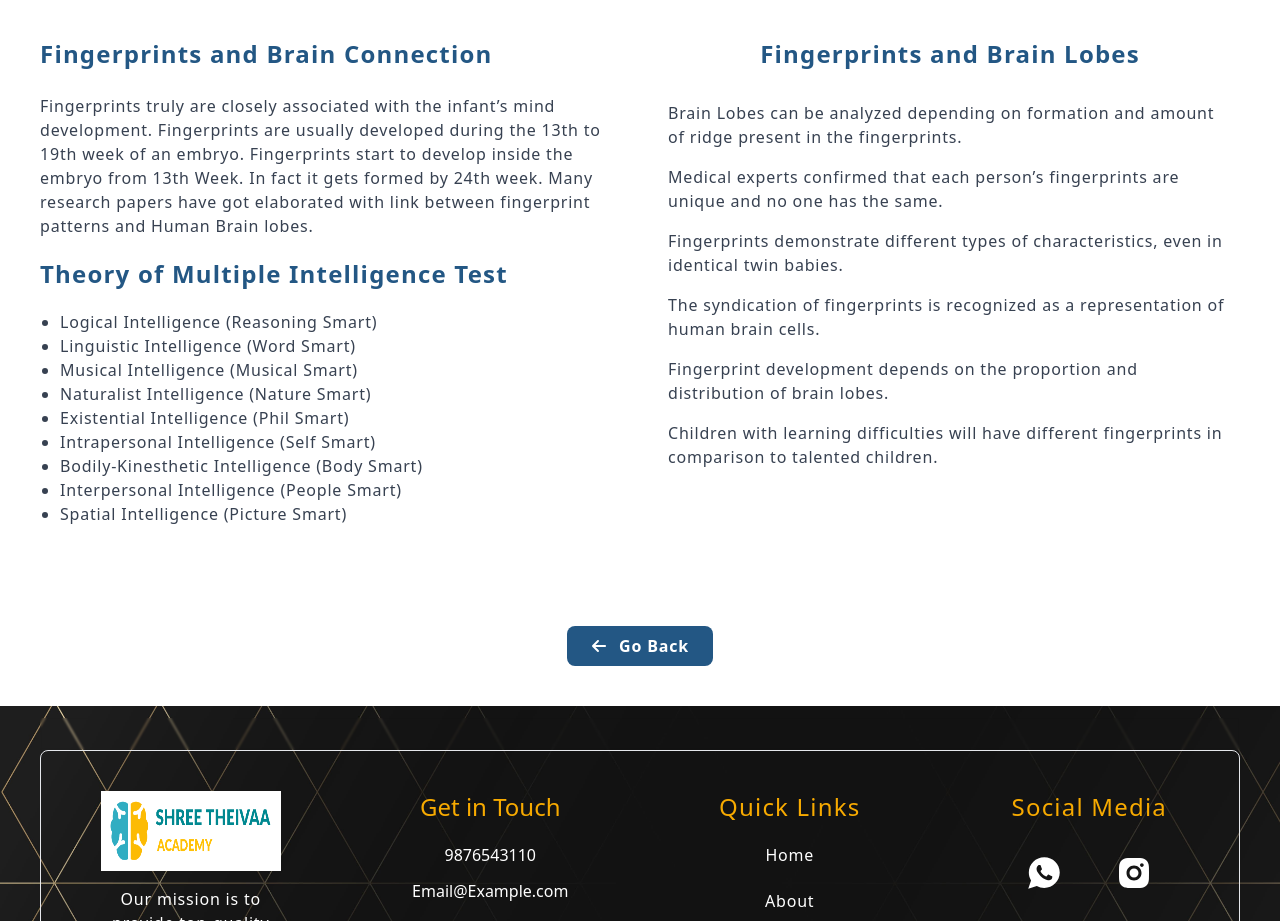
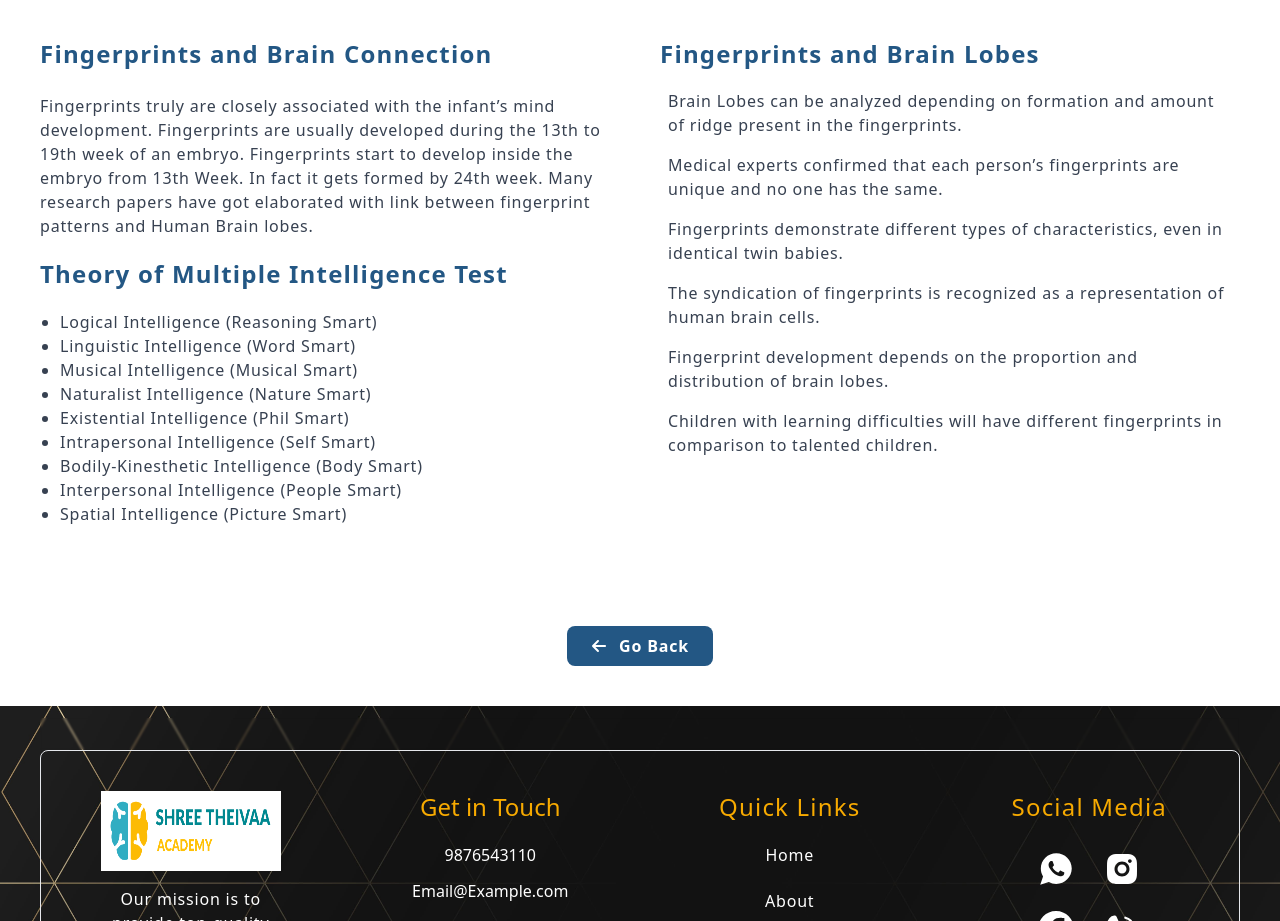
Before and after one commit to saravanasds/Theivaa, a React (Vite) app: page /DMIT in a window 1280 px wide. Shown: the part 2311-3232 px from the top of the page. Built offline with nearby package versions, Linux system fonts and the light colour scheme.

Commit message:
correction 2

```diff
--- a/src/Components/Footer.jsx
+++ b/src/Components/Footer.jsx
@@ -93,11 +93,11 @@ const Footer = () => {
             <h2 className="lg:text-2xl text-xl lg:mb-5 text-center tracking-wider mb-3 text-secondary">
               Social Media
             </h2>
-            <div className="grid grid-cols-2 lg:px-10 ">
+            <div className="grid grid-cols-2 lg:px-16 px-8">
               {data.map((icon1, index) => (
                 <div
                   key={index}
-                  className=" flex justify-center items-center text-white lg:px-10 lg:py-3 px-4 py-2"
+                  className=" flex justify-center items-center text-white px-4 py-2"
                 >
                   <h2
                     className="lg:text-4xl text-lg lg:mb-2 font-bold tracking-wider text-white hover:text-red hover:bg-white transform transition-all duration-500 hover:-translate-y-1 hover:duration-300 rounded-lg p-[0.5]"
--- a/src/Pages/ServiceComponents/Tabs/AISEC.jsx
+++ b/src/Pages/ServiceComponents/Tabs/AISEC.jsx
@@ -179,7 +179,7 @@ const AISEC = () => {
             </nav>
             </div>
 
-          <h2 className="lg:text-3xl text-lg tracking-wider font-bold text-darkred text-center mt-10 lg:mb-10 mb-5">
+          <h2 className="lg:text-3xl text-lg tracking-wider font-bold text-darkred text-center mt-10 lg:mb-10 ">
             Information Technology (IT){" "}
           </h2>
 
@@ -218,7 +218,7 @@ const AISEC = () => {
               <img
                 src={IT2}
                 alt=""
-                className="lg:w-full lg:h-auto h-52 object-cover"
+                className="lg:w-full lg:h-auto h-52 object-cover lg:mt-10 "
                 data-aos="fade-left"
                 data-aos-duration="800"
                 data-aos-delay="200"
@@ -257,11 +257,11 @@ const AISEC = () => {
             </h2>
             <div className="flex lg:flex-row flex-col justify-center gap-10 pt-10">
 
-              <div className=" lg:w-2/3 grid lg:grid-cols-2 gap-8">
+              <div className=" lg:w-2/3 grid lg:grid-cols-2 gap-8  ">
                 {aisect2.map((aisect3, index) => (
                   <div
                     key={index}
-                    className=""
+                    className="border-b-2 lg:pb-8"
                     data-aos="fade-left"
                     data-aos-duration="800"
                     data-aos-delay="200"
--- a/src/Pages/ServiceComponents/Tabs/DMIT.jsx
+++ b/src/Pages/ServiceComponents/Tabs/DMIT.jsx
@@ -165,13 +165,13 @@ const DMIT = () => {
             data-aos-duration="800"
             data-aos-delay="300"
           >
-            <div className="text-center">
-              {" "}
+            <div className="text-center lg:text-left">
+
               <b className="lg:text-2xl text-lg text-primary tracking-wider">
                 Fingerprints and Brain Lobes
               </b>
             </div>
-            <ul className=" lg:mt-5 mt-2 text-sm lg:text-base text-gray-700 list-disc">
+            <ul className=" list-disc mt-2 text-sm lg:text-base text-gray-700 ">
               <li className="flex justify-start items-center gap-3 p-2 ">
 
                 Brain Lobes can be analyzed depending on formation and amount of
--- a/src/Pages/ServiceComponents/Tabs/TiaDetails/Brain.jsx
+++ b/src/Pages/ServiceComponents/Tabs/TiaDetails/Brain.jsx
@@ -102,7 +102,7 @@ const TiaDetails = () => {
   />
 
   {/* Text without blur effect */}
-  <div className="absolute inset-0 flex items-center justify-start pl-10 z-2 text-white font-semibold lg:text-3xl text-lg uppercase"style={{
+  <div className="absolute inset-0 flex items-center justify-center z-2 text-white font-semibold lg:text-3xl text-lg uppercase"style={{
     textShadow:"0px 2px 2px rgba(0,0,0,0.7)"
   }}>
     Talent Initiators and Talent Accelerators
--- a/src/Pages/ServiceComponents/Tabs/TiaDetails/Play.jsx
+++ b/src/Pages/ServiceComponents/Tabs/TiaDetails/Play.jsx
@@ -77,7 +77,7 @@ const Play = () => {
           </p>
         </div>
         <div className="flex lg:flex-row flex-col justify-center gap-10 ">
-          <div className=" lg:w-1/2 flex flex-col justify-around items-center leading-tight">
+          <div className=" lg:w-1/2 flex flex-col justify-around items-center ">
             {PlayDetails.map((PlayDetails, index) => (
               <div
                 key={index}
@@ -86,7 +86,7 @@ const Play = () => {
                 data-aos-duration="800"
                 data-aos-delay="200"
               >
-                <h2 className="lg:text-xl text-lg font-semibold tracking-wider text-darkred mb-3">
+                <h2 className="lg:text-xl text-lg font-semibold tracking-wider text-darkred mb-3 ">
                   {PlayDetails.title}
                 </h2>
                 <p className="lg:text-base text-sm tracking-wider text-gray-700 mb-3">
@@ -95,7 +95,7 @@ const Play = () => {
               </div>
             ))}
           </div>
-          <div className=" lg:w-1/2 flex flex-col items-center gap-5">
+          <div className=" lg:w-1/2 flex flex-col items-center gap-5 lg:mt-2">
             {courses.map((Courseinside, index) => (
               <div
                 key={index}
--- a/src/Pages/ServiceComponents/Tabs/TiaDetails/Shewin.jsx
+++ b/src/Pages/ServiceComponents/Tabs/TiaDetails/Shewin.jsx
@@ -5,7 +5,7 @@ const Shewin = () => {
   return (
     <>
       <div className="border-b-2 border-primary py-10 lg:px-10 px-5">
-        <div className="flex justify-center items-center pb-10 "data-aos="fade-up"
+        <div className="flex justify-center items-center lg:pb-10 pb-5 "data-aos="fade-up"
             data-aos-duration="800"
             data-aos-delay="200">
           <p className="lg:w-full px-5 h-auto text-center lg:text-lg text-sm text-primary tracking-wider">
@@ -16,12 +16,12 @@ const Shewin = () => {
           </p>
         </div>
 
-        <div className="flex lg:flex-row flex-col justify-center lg:gap-10 gap-5">
+        <div className="flex lg:flex-row flex-col justify-center lg:gap-8 gap-5">
           <img src={she} alt="" className="lg:w-1/2 lg:h-96  shadow-lg rounded-2xl object-cover" data-aos="fade-right"
             data-aos-duration="800"
             data-aos-delay="200"/>
           <div>
-          <p className="lg:w-full lg:h-auto lg:text-base text-sm text-gray-700 tracking-wider py-5"data-aos="fade-left"
+          <p className="lg:w-full lg:h-auto lg:text-base text-sm text-gray-700 tracking-wider"data-aos="fade-left"
             data-aos-duration="800"
             data-aos-delay="200">
             SHEWIN is a platform for women to mentor each other, share
@@ -33,7 +33,7 @@ const Shewin = () => {
             updates to help you succeed. Join us to realize your dreams and make
             a difference together.
           </p>
-          <div className="w-full text-center"><button className="text-center lg:px-14 px-8 lg:py-3 py-2 lg:text-lg text-sm font-semibold text-white hover:bg-primary bg-red lg:mt-10 rounded-lg transform transition-all duration-300"><a href="https://tiaedu.in/">View More about TIA</a></button></div>
+          <div className="w-full lg:text-left text-center"><button className="text-center lg:px-14 px-8 lg:py-3 py-2 lg:text-lg text-sm font-semibold text-white hover:bg-primary bg-red lg:mt-10 rounded-lg transform transition-all duration-300"><a href="https://tiaedu.in/">View More about TIA</a></button></div>
         </div>
           </div>
 
```
